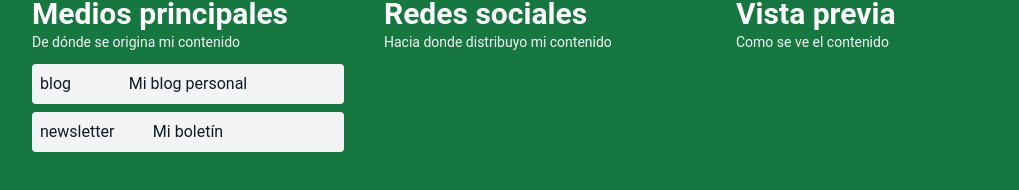
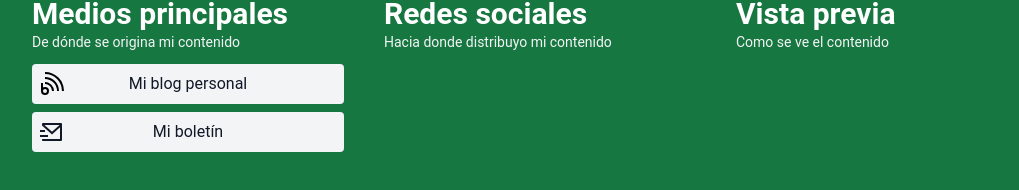
Before and after one commit to ragnarok22/about-page, a Next.js app: page /connect in a window 1280 px wide. Shown: the part 172-362 px from the top of the page, without its empty margins (100-1119 px from the left). Built offline with nearby package versions, Linux system fonts and the light colour scheme.

Commit message:
feat: icons on main media

```diff
--- a/components/connect/ButtonLink.jsx
+++ b/components/connect/ButtonLink.jsx
@@ -1,8 +1,10 @@
+import { getIcon } from '../../data/content'
+
 const ButtonLink = ({ icon, link, text }) => {
   return (
     <div className="flex bg-gray-100 text-gray-900 p-2 rounded mb-2 relative">
       <a href={link} className="w-full text-center" target="_blank" rel="noopener noreferrer">
-        <div className="absolute">{icon}</div>
+        <div className="absolute">{getIcon(icon)}</div>
         {text}
       </a>
     </div>
--- a/data/content.js
+++ b/data/content.js
@@ -1,3 +1,6 @@
+import { RiMailSendLine } from 'react-icons/ri';
+import { GrBlog } from 'react-icons/gr';
+
 export const content = [
   {
     text: "Mi blog personal",
@@ -10,3 +13,11 @@ export const content = [
     link: "https://newsletter.ragnarok22.dev",
   },
 ];
+
+
+export const getIcon = (icon) => {
+  switch(icon) {
+    case 'blog': return <GrBlog className="h-6 w-6" aria-hidden={true} />;
+    case 'newsletter': return <RiMailSendLine className="h-6 w-6" aria-hidden={true} />;
+  }
+}
--- a/package.json
+++ b/package.json
@@ -15,6 +15,7 @@
     "react": "17.0.2",
     "react-dom": "17.0.2",
     "react-hook-form": "^7.20.4",
+    "react-icons": "^4.3.1",
     "sass": "^1.42.1"
   },
   "devDependencies": {
```
Also changed, not shown: 1 other file (tests, documents, lock files or other folders).
